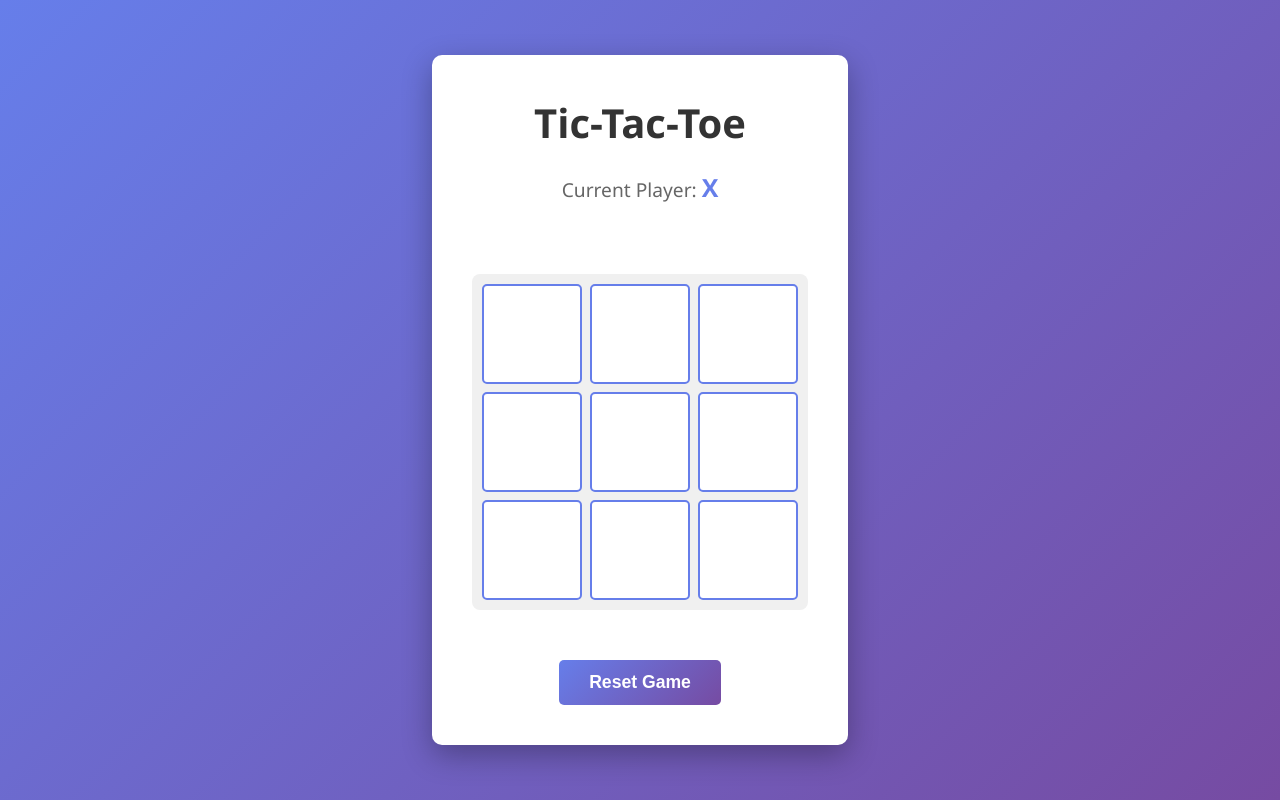
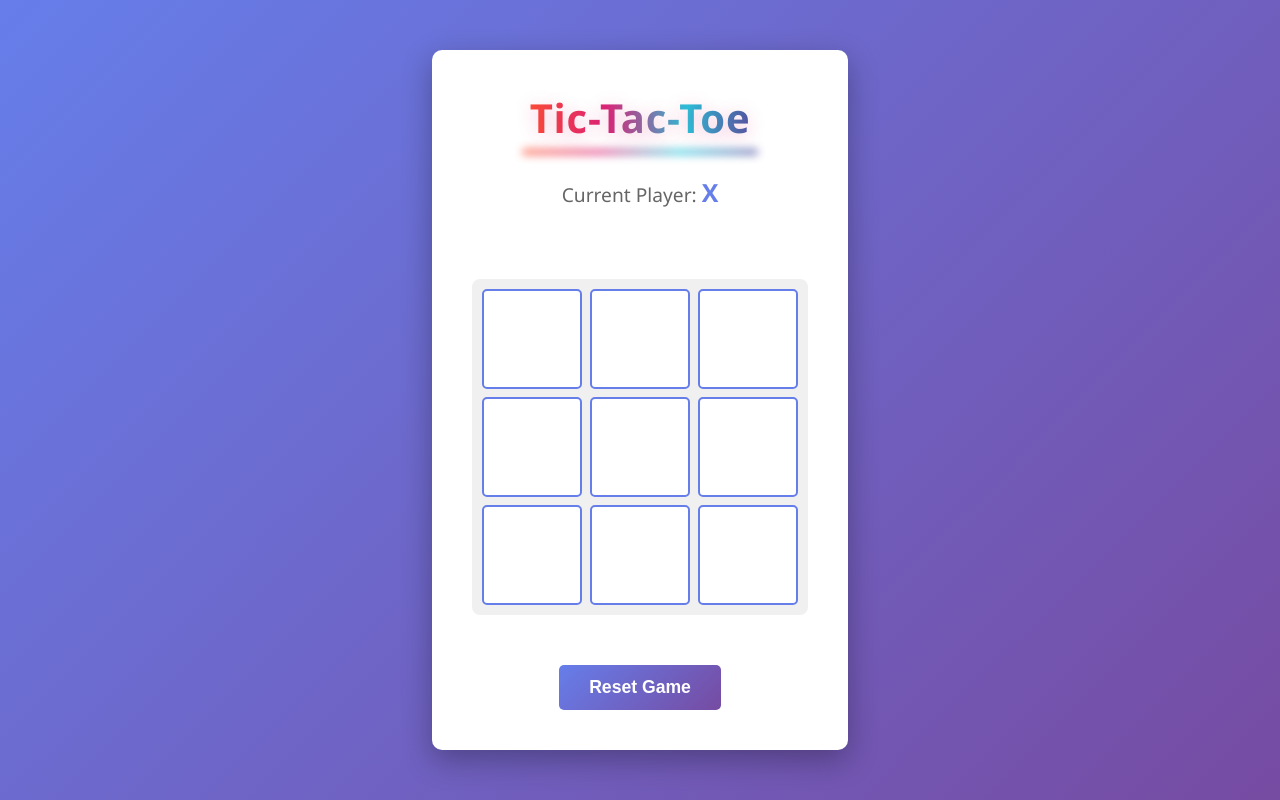
Before and after one commit to michaelsmith134/tic-tac-toe-game, a plain HTML site: page index.html in a window 1280 px wide. Drawn offline with Linux system fonts and the light colour scheme.

Commit message:
Make heading more vibrant

```diff
--- a/style.css
+++ b/style.css
@@ -23,8 +23,30 @@ body {
 
 h1 {
     margin-bottom: 20px;
-    color: #333;
     font-size: 2.5em;
+    font-weight: 800;
+    letter-spacing: 0.02em;
+    position: relative;
+    display: inline-block;
+    padding: 0 8px;
+    background: linear-gradient(90deg, #ff512f 0%, #dd2476 35%, #24c6dc 70%, #514a9d 100%);
+    -webkit-background-clip: text;
+    background-clip: text;
+    color: transparent;
+    text-shadow: 0 4px 18px rgba(221, 36, 118, 0.25);
+}
+
+h1::after {
+    content: "";
+    position: absolute;
+    left: 0;
+    right: 0;
+    bottom: -10px;
+    height: 6px;
+    border-radius: 999px;
+    background: linear-gradient(90deg, rgba(255, 81, 47, 0.85), rgba(221, 36, 118, 0.85), rgba(36, 198, 220, 0.85), rgba(81, 74, 157, 0.85));
+    filter: blur(4px);
+    opacity: 0.85;
 }
 
 .game-info {
```
